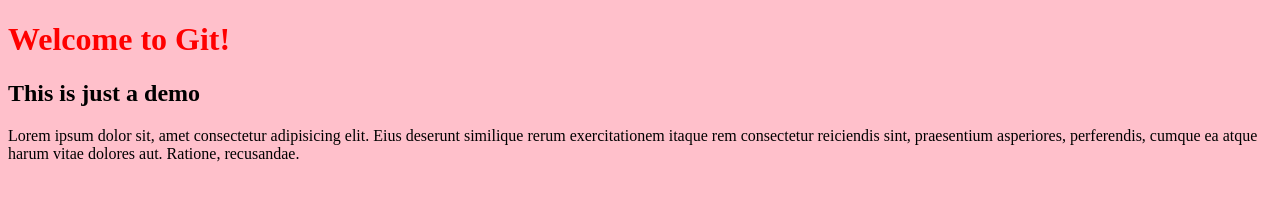
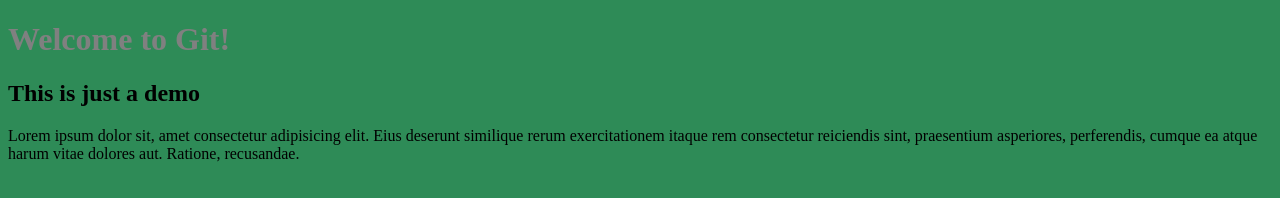
Before and after one commit to crsecu/background-generator, a plain HTML site: page index.html in a window 1280 px wide. Drawn offline with Linux system fonts and the light colour scheme.

Commit message:
changing h1 text and h1 color

```diff
--- a/index.html
+++ b/index.html
@@ -5,7 +5,7 @@
     <meta http-equiv="X-UA-Compatible" content="IE=edge">
     <meta name="viewport" content="width=device-width, initial-scale=1.0">
     <link rel = "stylesheet" href="style.css" ></style>
-    <title>My new project</title>
+    <title>This is the new branch</title>
 </head>
 <body>
     <h1>Welcome to Git!</h1>
--- a/style.css
+++ b/style.css
@@ -1,8 +1,8 @@
 body{
-    background-color: pink;
+    background-color: seagreen;
 
 }
 
 h1{
-    color:red;
+    color:grey;
 }
```
